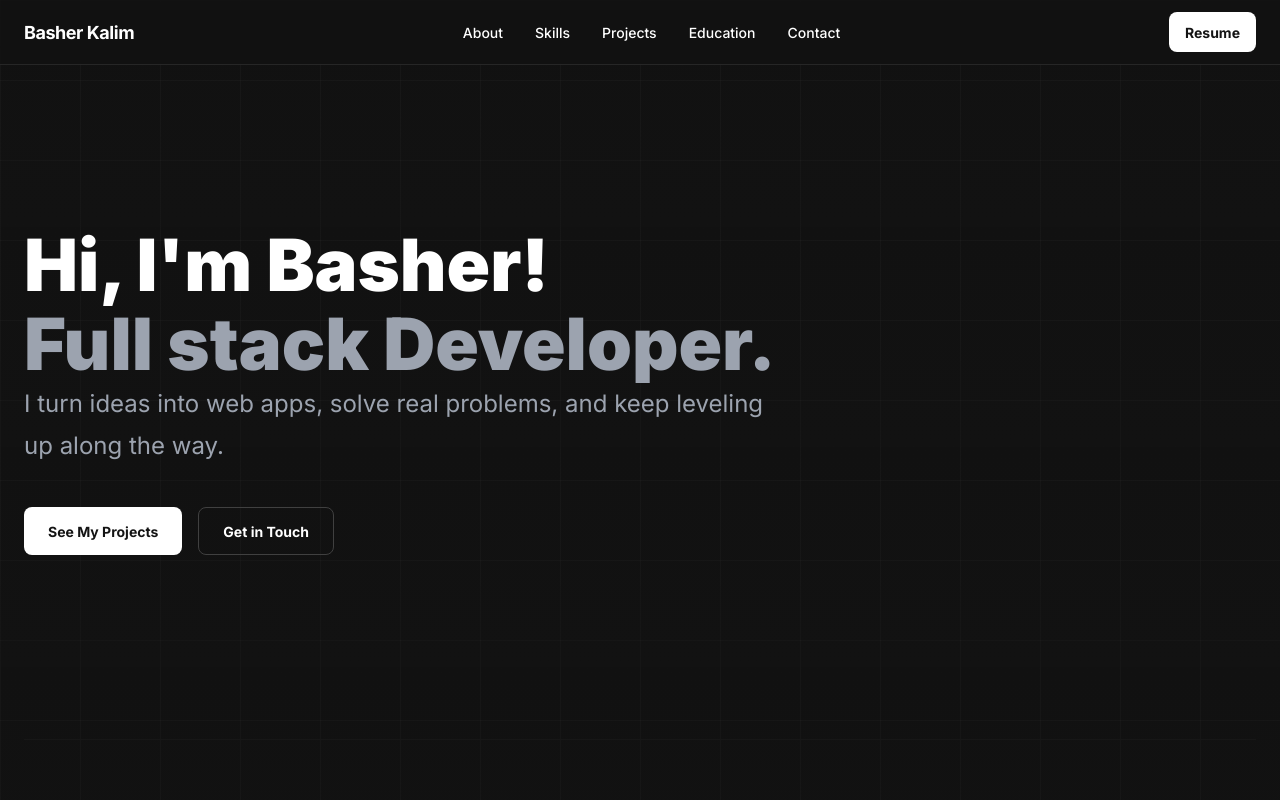
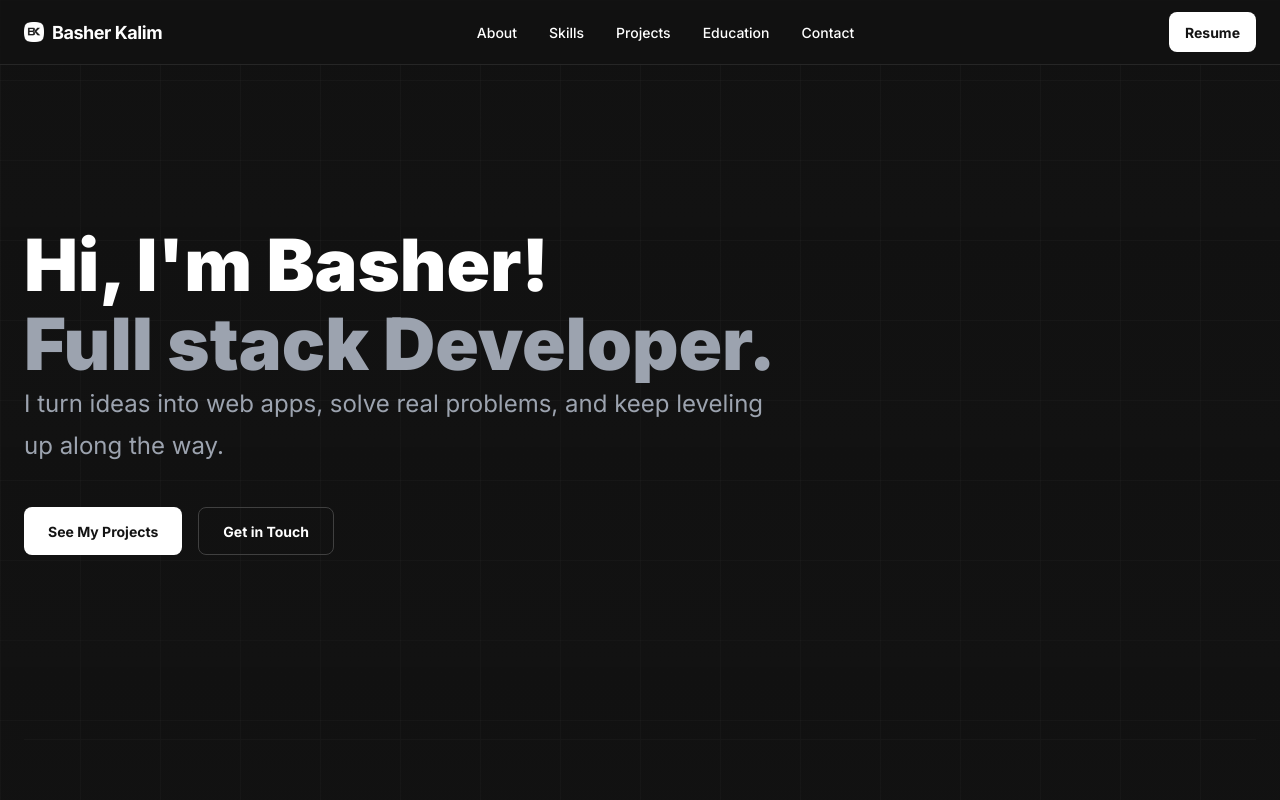
Before and after one commit to Basher113/portfolio, a React (Vite) app: page / in a window 1280 px wide. Shown: the top 800 px of the page. Built offline with nearby package versions, Linux system fonts and the light colour scheme.

Commit message:
Update branding
- Replace SVG favicon with WebP logo in index.html
- Convert Logo styled component from div to anchor element
- Add new logo.webp asset and logoDark.webpto src/assets

```diff
--- a/index.html
+++ b/index.html
@@ -2,7 +2,7 @@
 <html lang="en">
   <head>
     <meta charset="UTF-8" />
-    <link rel="icon" type="image/svg+xml" href="/vite.svg" />
+    <link rel="icon" type="image/webp" href="/src/assets/logo.webp" />
     <meta name="viewport" content="width=device-width, initial-scale=1.0" />
     <title>Basher Kalim</title>
 
--- a/src/components/navigation/Navigation.jsx
+++ b/src/components/navigation/Navigation.jsx
@@ -1,3 +1,4 @@
+import { useTheme } from 'styled-components';
 import Button from '../ui/button/Button';
 import {
   Nav,
@@ -7,12 +8,16 @@ import {
   NavLinks,
   NavLink
 } from './Navigation.styles';
+import LogoImage from "../../assets/logo.webp";
+import LogoImageDark from "../../assets/logoDark.webp";
+const Navigation = ({ logoText = "Basher Kalim", navItems = [] }) => {
+  const theme = useTheme();
 
-const Navigation = ({ logoText = "Alex.Dev", navItems = [] }) => {
   return (
     <Nav>
       <NavContainer>
-        <Logo>
+        <Logo href='#hero'>
+          {theme.dark ? <img src={LogoImage} alt="logo" height={20} width={20}/> : <img src={LogoImageDark} alt="logo" height={20} width={20}/>}
           <LogoText>{logoText}</LogoText>
         </Logo>
 
--- a/src/components/navigation/Navigation.styles.jsx
+++ b/src/components/navigation/Navigation.styles.jsx
@@ -20,10 +20,12 @@ export const NavContainer = styled.div`
   padding: 0 1.5rem;
 `;
 
-export const Logo = styled.div`
+export const Logo = styled.a`
   display: flex;
   align-items: center;
   gap: 0.5rem;
+  text-decoration: none;
+
 `;
 
 export const LogoText = styled.span`
```
Also changed, not shown: src/assets/logo.webp (added), src/assets/logoDark.webp (added).
